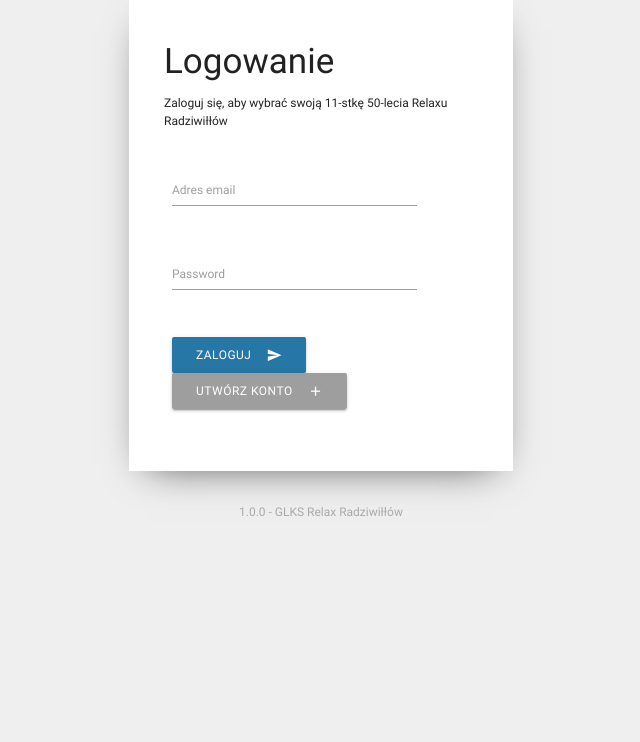
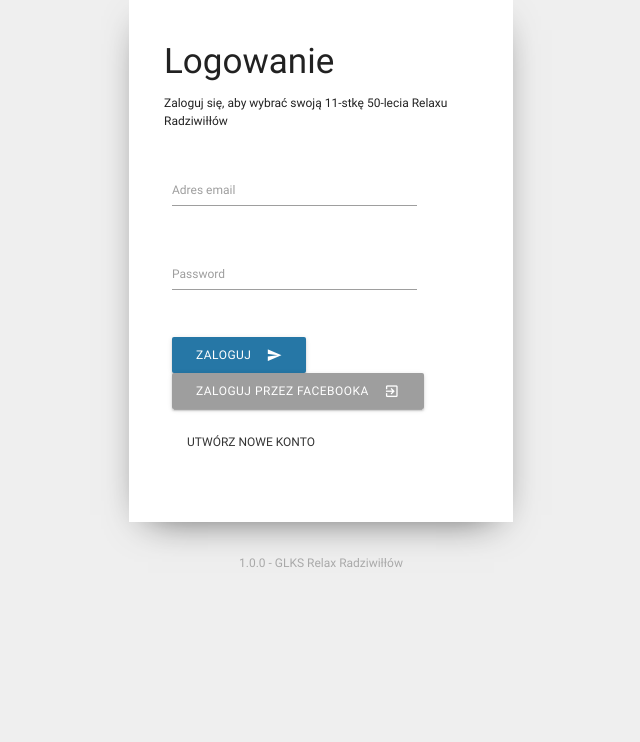
Before and after one commit to b-wojciechowski/11Relaxu, a PHP site: page /login.php in a window 1280 px wide. Shown: the part 129-871 px from the top of the page, without its empty margins (319-959 px from the left). Run offline with PHP 8.4, Linux system fonts and the light colour scheme; some libraries are stand-ins or nearby versions.

Commit message:
added menu items - fontend

```diff
--- a/PHPWebProject1/login.php
+++ b/PHPWebProject1/login.php
@@ -48,17 +48,22 @@ session_start();
 
 
 			<div class="row">
-				<div class="input-field col s10">
+				<div class="input-field col s14">
 					<button class="btn waves-effect waves-light" type="submit" name="action">
 						Zaloguj
 						<i class="material-icons right">send</i>
 					</button>
 
 					<button class="btn waves-effect waves-light grey" name="action">
-						Utwórz konto
-						<i class="material-icons right">add</i>
+						Zaloguj przez Facebooka
+						<i class="material-icons right">exit_to_app</i>
 					</button>
 				</div>
+			</div>
+			<div class="row">
+
+				<a class="btn-flat">Utwórz nowe konto</a>
+
 			</div>
 
 
```
Also changed, not shown: PHPWebProject1/index.php (+32 -4 lines).
